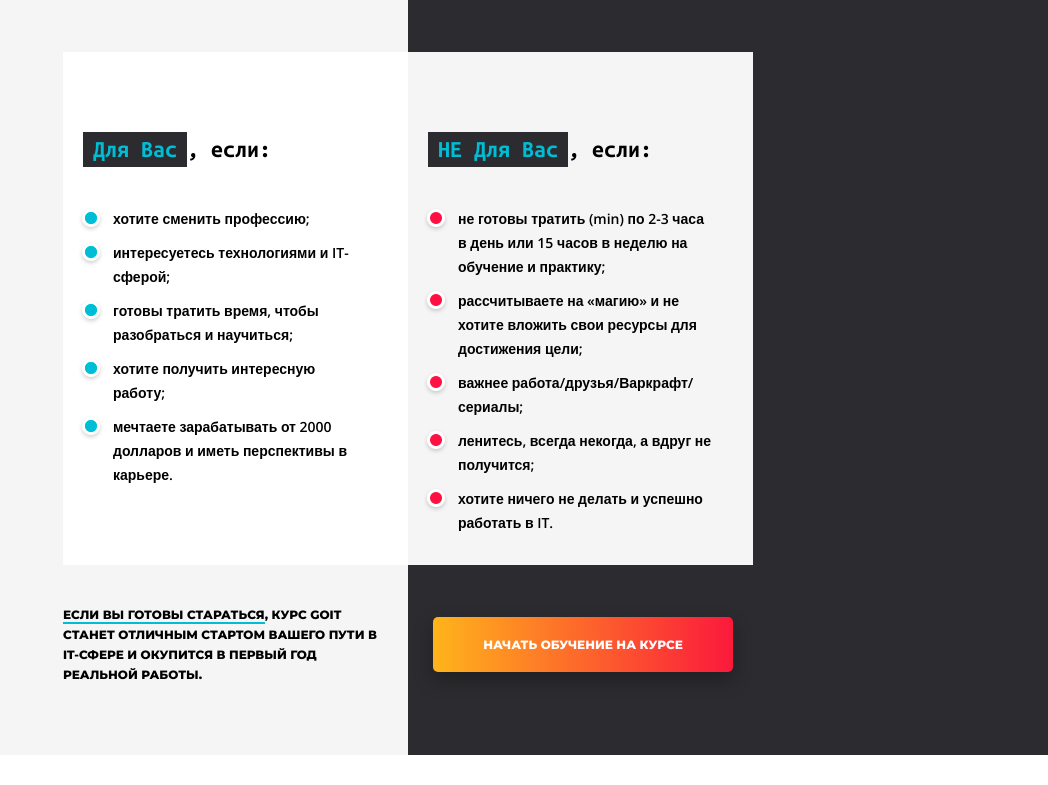
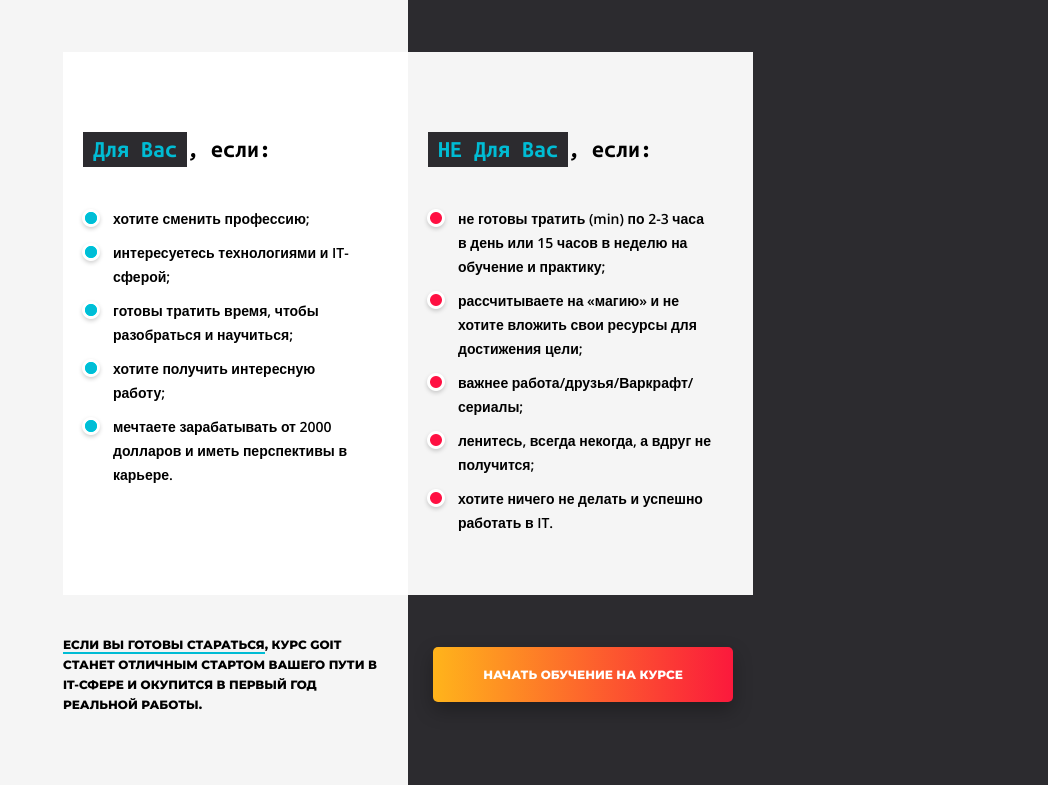
Before and after one commit to andypodust/tasks, a plain HTML site: page section-18/index.html in a window 1280 px wide. Shown: the part 138-923 px from the top of the page, without its empty margins (232-1280 px from the left). Before the commit the page ends 893 px from the top, so only its background shows below. Drawn offline with nearby package versions, Linux system fonts and the light colour scheme; files that its build step writes are made by us from their sources.

Commit message:
css changes

```diff
--- a/section-18/css/section-18.css
+++ b/section-18/css/section-18.css
@@ -138,6 +138,7 @@
         margin-top: 25px;
         width: 345px;
         padding-right: 30px;
+        padding-bottom: 30px
     }
     .wrapper_suit-section-article:nth-child(2) {
         background-color: #f5f5f5
```
